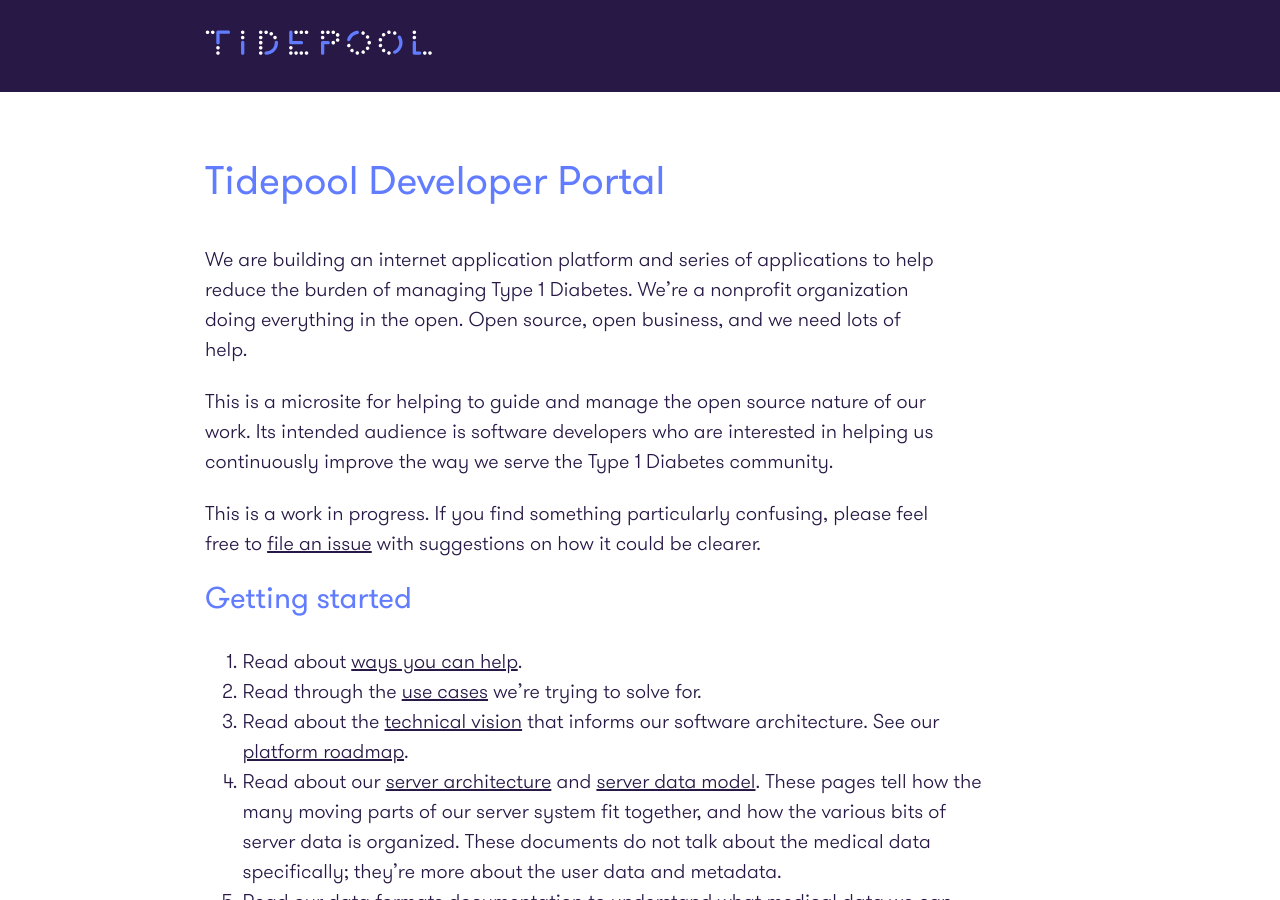
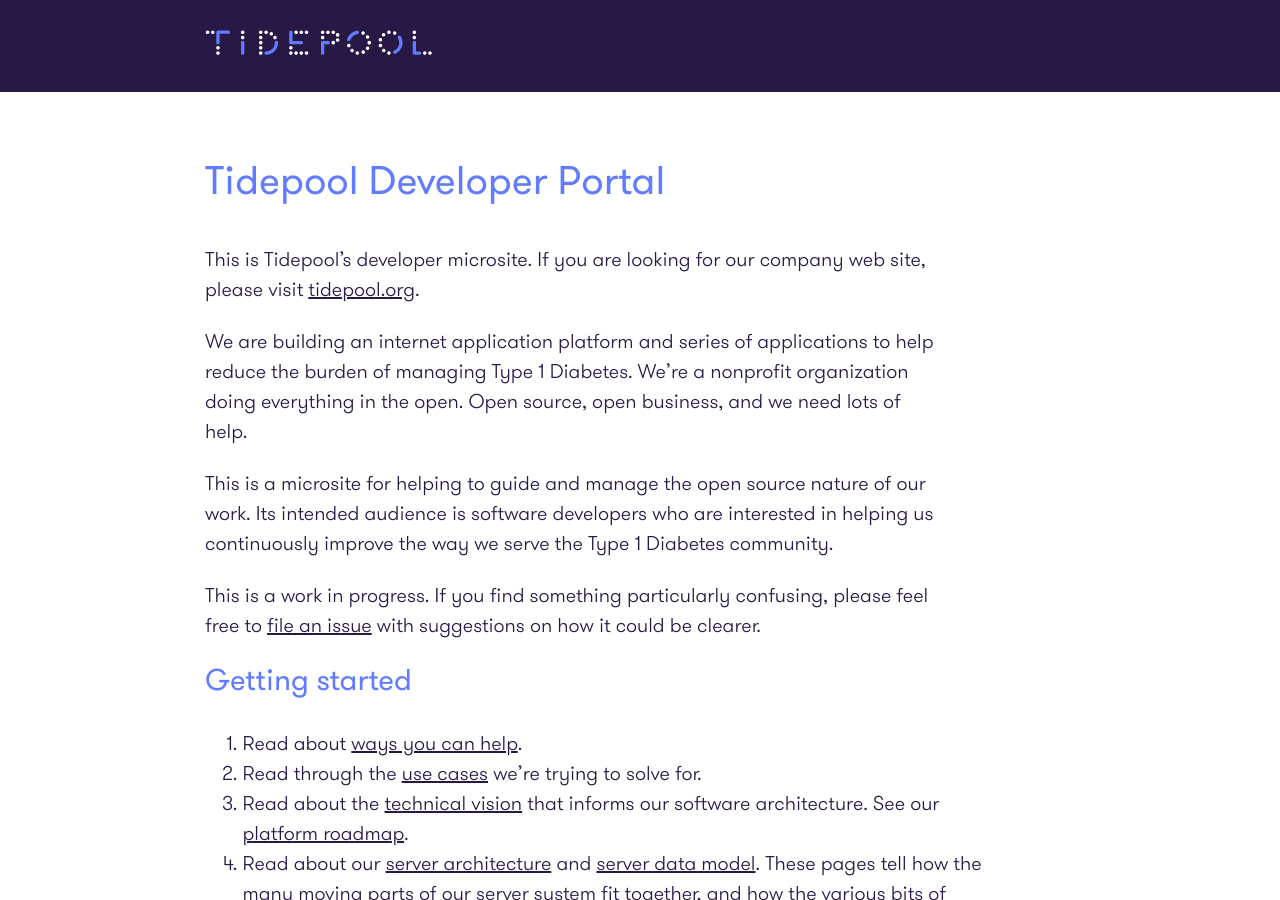
Before and after one commit to tidepool-org/tidepool-org.github.io, a Jekyll site: the page built from index.md, in a window 1280 px wide and 900 px high. Built offline with Jekyll 4.4.1, drawn with Linux system fonts in a browser that asks for light colours.

Commit message:
Update index.md
Changed the URL for our GitHub profile to be our developer site. Now adding link back to tidepool.org from there.

```diff
--- a/index.md
+++ b/index.md
@@ -5,6 +5,8 @@ published: true
 ---
 
 #Tidepool Developer Portal
+
+This is Tidepool's developer microsite. If you are looking for our company web site, please visit [tidepool.org](https://tidepool.org).
 
 We are building an internet application platform and series of applications to help reduce the burden of managing Type 1 Diabetes. We're a nonprofit organization doing everything in the open. Open source, open business, and we need lots of help.
 
```
